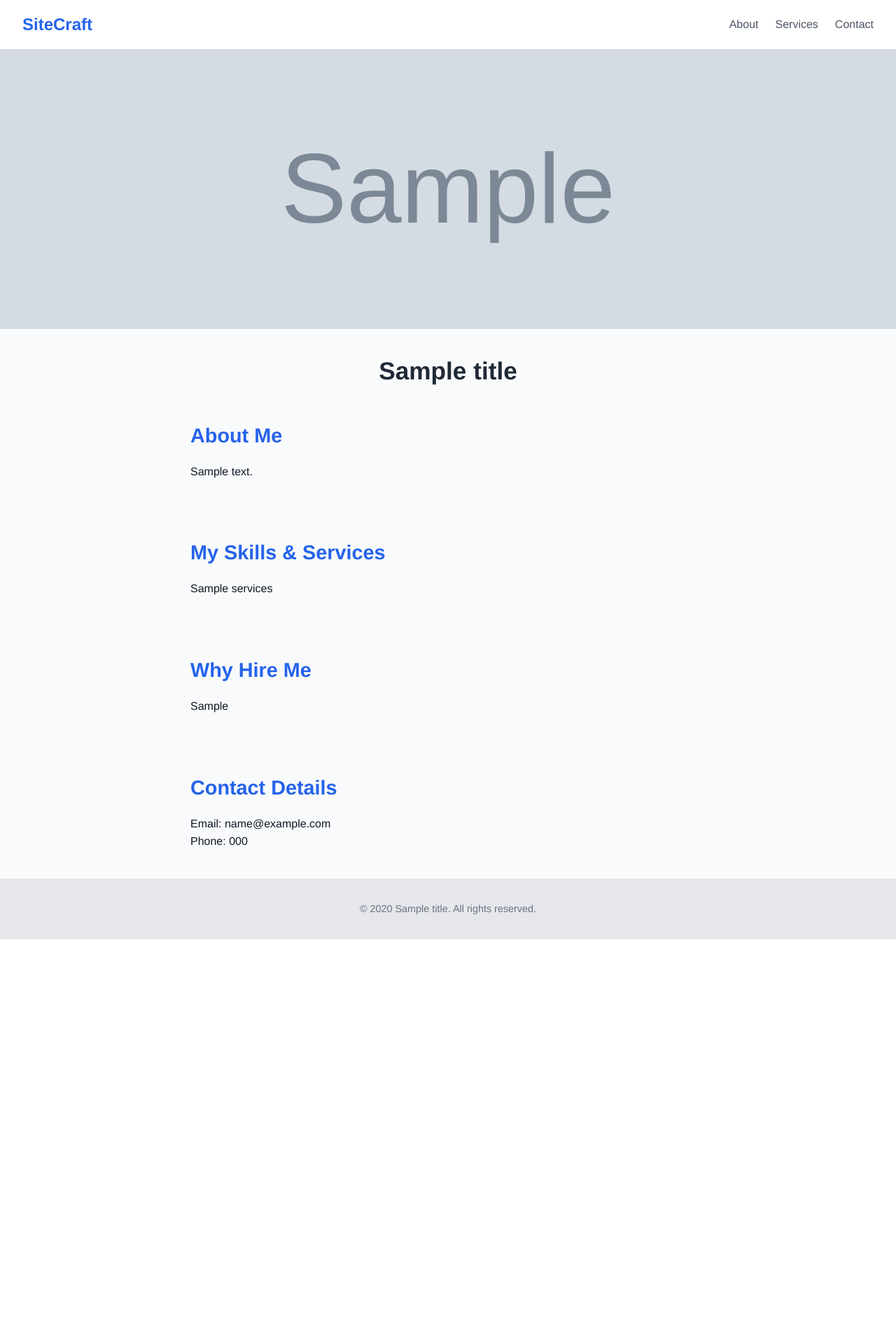
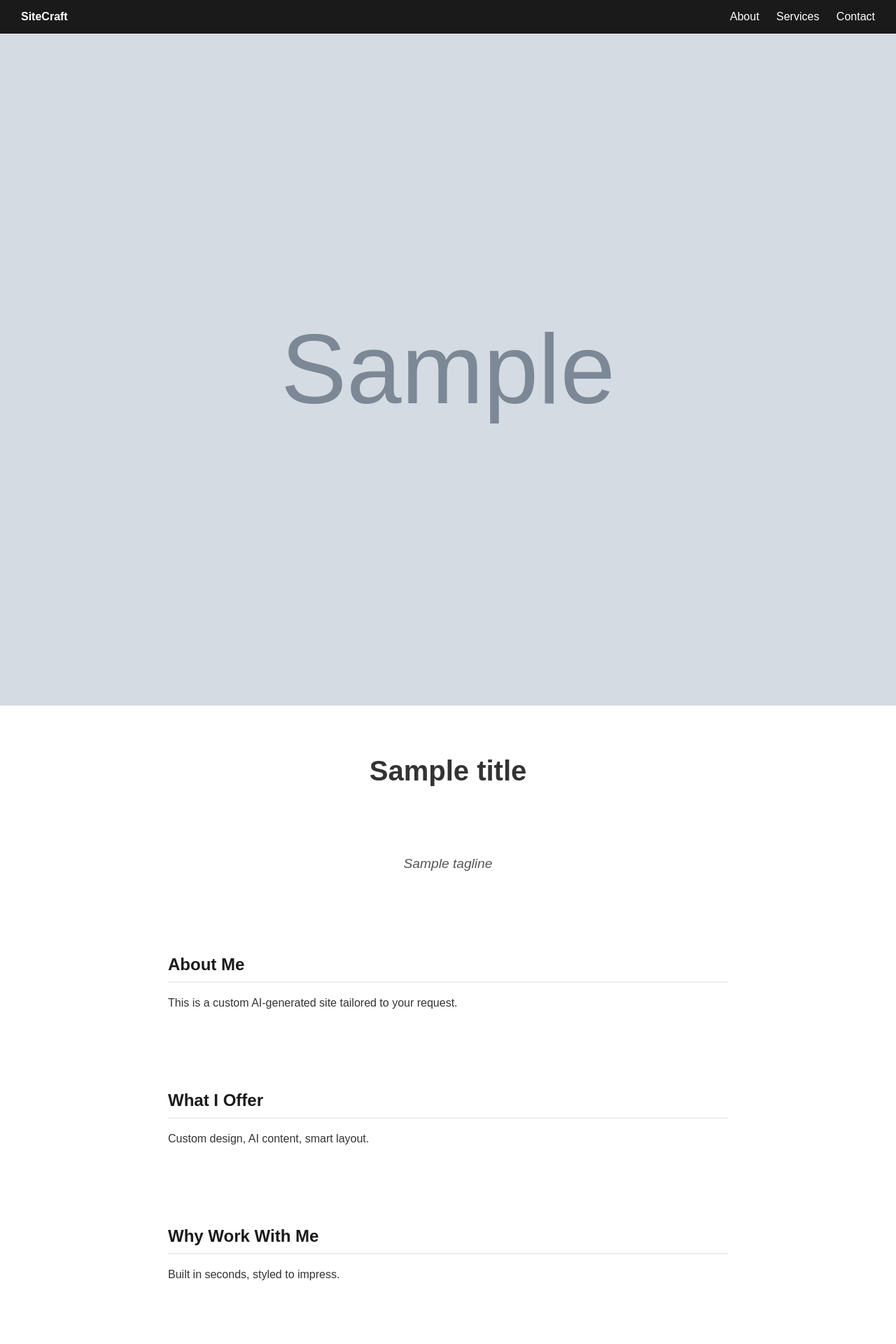
Before and after one commit to chehanvey-ctrl/sitecraft-backend, a Python web app: template templates/clean_professional_portfolio.html in a window 1280 px wide. Shown: the top 1920 px of the page at 70% size. Before the commit the page ends 1342 px from the top, so only its background shows below. Run offline with Jinja, Linux system fonts and the light colour scheme; the template is opened without the code that fills it: most values are stand-ins (such as "Sample title", 1, 10 or a date in 2020); grey boxes marked "Sample" are stand-in pictures.

Commit message:
Update clean_professional_portfolio.html

```diff
--- a/templates/clean_professional_portfolio.html
+++ b/templates/clean_professional_portfolio.html
@@ -2,125 +2,134 @@
 <html lang="en">
 <head>
   <meta charset="UTF-8" />
-  <meta name="viewport" content="width=device-width, initial-scale=1.0"/>
-  <title>{{ title }}</title>
+  <meta name="viewport" content="width=device-width, initial-scale=1.0" />
+  <title>{{ title or "AI Website – SiteCraft AI" }}</title>
   <style>
-    * {
+    body {
+      font-family: Arial, sans-serif;
       margin: 0;
       padding: 0;
-      box-sizing: border-box;
+      background-color: #ffffff;
+      color: #333333;
     }
 
-    body {
-      font-family: 'Helvetica Neue', sans-serif;
-      background-color: #f9fafb;
-      color: #111827;
-      line-height: 1.6;
-    }
-
-    nav {
-      background-color: #ffffff;
-      padding: 1rem 2rem;
-      box-shadow: 0 2px 4px rgba(0,0,0,0.05);
+    header {
+      background-color: #1a1a1a;
+      color: white;
+      padding: 15px 30px;
       display: flex;
       justify-content: space-between;
       align-items: center;
     }
 
-    nav h1 {
-      font-size: 1.5rem;
-      color: #2563eb;
-    }
-
-    nav ul {
-      list-style: none;
-      display: flex;
-      gap: 1.5rem;
-    }
-
-    nav ul li {
-      font-size: 1rem;
-      color: #4b5563;
+    header nav a {
+      color: white;
+      text-decoration: none;
+      margin-left: 20px;
     }
 
     .hero {
       width: 100%;
-      height: 400px;
-      background-image: url('{{ image_url }}');
-      background-size: cover;
-      background-position: center;
+      height: auto;
+    }
+
+    .title-section, .tagline-section {
+      text-align: center;
+      padding: 40px 20px;
+    }
+
+    .title-section h1 {
+      font-size: 2.5em;
+      margin-bottom: 0;
+    }
+
+    .tagline-section p {
+      font-style: italic;
+      font-size: 1.2em;
+      color: #555;
     }
 
     section {
-      padding: 2.5rem 2rem;
+      padding: 40px 20px;
       max-width: 800px;
-      margin: auto;
-    }
-
-    .title-section {
-      text-align: center;
-      padding: 2rem 1rem 0;
-    }
-
-    .title-section h2 {
-      font-size: 2.2rem;
-      color: #1f2937;
+      margin: 0 auto;
     }
 
     section h2 {
-      font-size: 1.8rem;
-      color: #2563eb;
-      margin-bottom: 1rem;
+      color: #1a1a1a;
+      border-bottom: 2px solid #eee;
+      padding-bottom: 10px;
     }
 
     footer {
       text-align: center;
-      padding: 2rem;
-      background-color: #e5e7eb;
-      font-size: 0.9rem;
-      color: #6b7280;
+      padding: 30px 20px;
+      background-color: #f2f2f2;
+      color: #666666;
+    }
+
+    @media (max-width: 768px) {
+      .title-section h1 {
+        font-size: 2em;
+      }
+      header {
+        flex-direction: column;
+        align-items: flex-start;
+      }
+      header nav {
+        margin-top: 10px;
+      }
     }
   </style>
 </head>
 <body>
 
-  <nav>
-    <h1>SiteCraft</h1>
-    <ul>
-      <li>About</li>
-      <li>Services</li>
-      <li>Contact</li>
-    </ul>
-  </nav>
+  <header>
+    <div><strong>SiteCraft</strong></div>
+    <nav>
+      <a href="#about">About</a>
+      <a href="#services">Services</a>
+      <a href="#contact">Contact</a>
+    </nav>
+  </header>
 
-  <div class="hero"></div>
+  <img src="{{ image_url }}" alt="AI Hero" class="hero" />
 
   <div class="title-section">
-    <h2>{{ title }}</h2>
+    <h1>{{ title or "Your AI Website" }}</h1>
   </div>
 
-  <section>
+  <div class="tagline-section">
+    <p>{{ tagline or "AI-crafted to capture your vision." }}</p>
+  </div>
+
+  <section id="about">
     <h2>About Me</h2>
-    <p>{{ about_us }}</p>
+    <p>This is a custom AI-generated site tailored to your request.</p>
+  </section>
+
+  <section id="services">
+    <h2>What I Offer</h2>
+    <p>Custom design, AI content, smart layout.</p>
   </section>
 
   <section>
-    <h2>My Skills & Services</h2>
-    <p>{{ services }}</p>
+    <h2>Why Work With Me</h2>
+    <p>Built in seconds, styled to impress.</p>
   </section>
 
   <section>
-    <h2>Why Hire Me</h2>
-    <p>{{ value_proposition }}</p>
+    <h2>My Work Philosophy</h2>
+    <img src="{{ image_url }}" alt="AI Visual Identity" style="max-width: 100%; height: auto; border-radius: 10px;"/>
   </section>
 
-  <section>
-    <h2>Contact Details</h2>
-    <p>Email: {{ contact_email }}<br/>Phone: {{ contact_phone }}</p>
+  <section id="contact">
+    <h2>Contact</h2>
+    <p>Email: hello@sitecraft.ai<br/>Phone: +44 1234 567890</p>
   </section>
 
   <footer>
-    © {{ year }} {{ title }}. All rights reserved.
+    &copy; 2025 . All rights reserved.
   </footer>
 
 </body>
```
